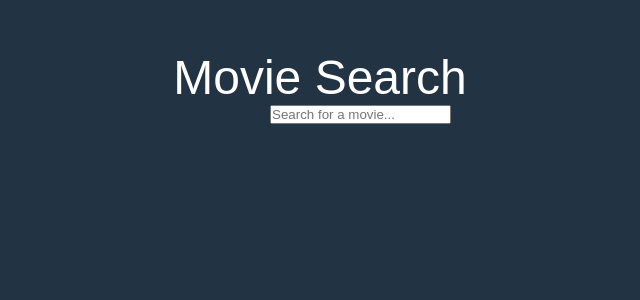
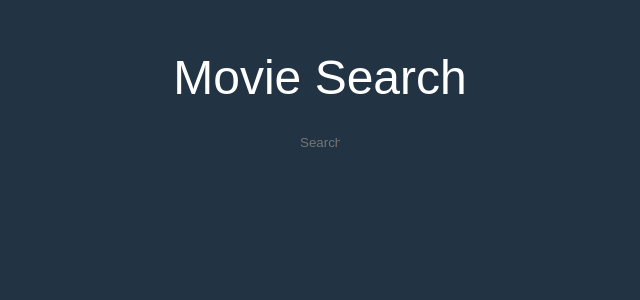
Before and after one commit to AJS3993/MovieSearch, a React (Create React App) app: page / in a window 1280 px wide. Shown: the top 300 px of the page, without its empty margins (320-960 px from the left). Built offline with nearby package versions, Linux system fonts and the light colour scheme.

Commit message:
searchbox border outline and background removed

```diff
--- a/src/index.css
+++ b/src/index.css
@@ -25,3 +25,17 @@ main {
   max-width: 960px;
   margin: 0 auto;
 }
+
+section {
+  padding: 15px;
+}
+
+.searchbox {
+  display: block;
+  width: 100%;
+  padding: 15px;
+
+  border: none;
+  outline: none;
+  background: none;
+}
```
